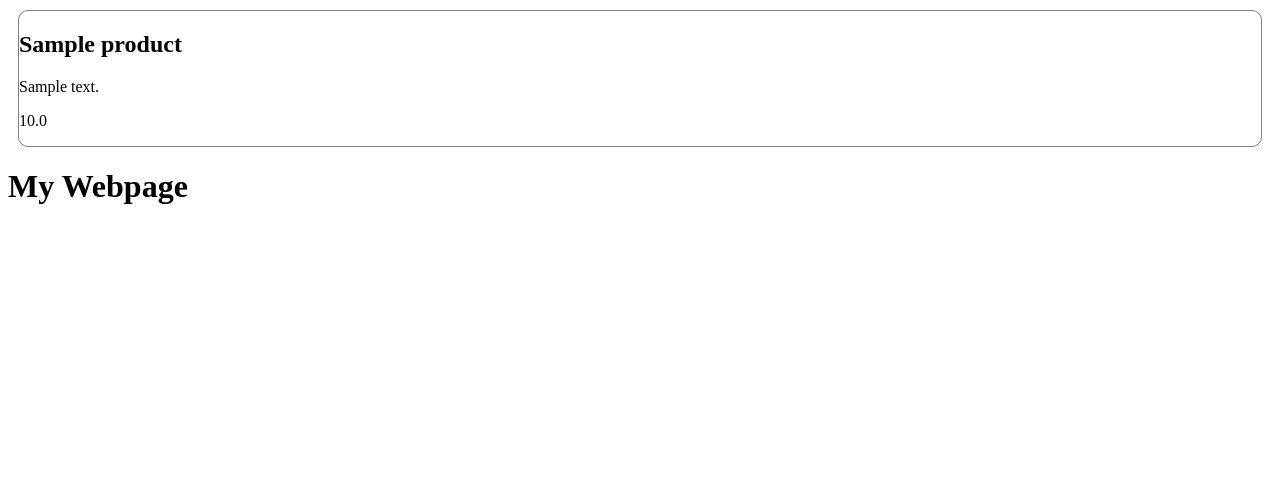
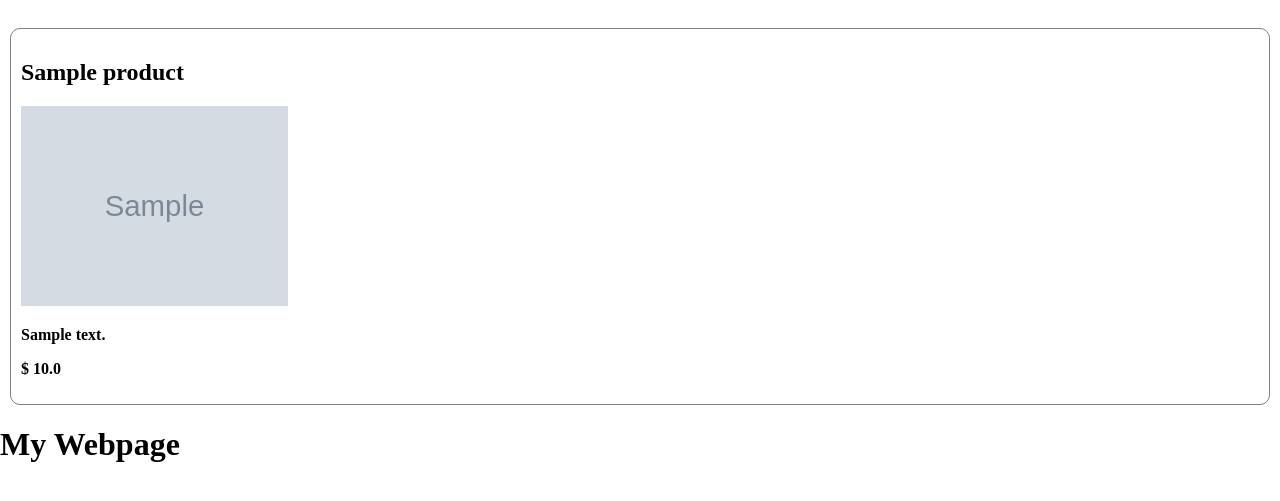
Before and after one commit to brunoricciweb/python, a FastAPI app: page /seeproducts in a window 1280 px wide. Shown: the top 501 px of the page. Run offline with FastAPI, Linux system fonts and the light colour scheme; tables that the repository leaves empty hold one stand-in row (values such as "Sample post"); grey boxes marked "Sample" are stand-in pictures.

Commit message:
modificada la tabla products

```diff
--- a/ecommerce/db.py
+++ b/ecommerce/db.py
@@ -7,6 +7,7 @@
     name: str = Field(index=True)
     description: str
     price: float | None = Field(default=None, index=True)
+    img_url: str = ''
 
 
 sqlite_file_name = "database.db"
--- a/ecommerce/templates/index.html
+++ b/ecommerce/templates/index.html
@@ -2,13 +2,34 @@
 <html lang="en">
 <head>
     <title>My Webpage</title>
+    <style>
+        img{
+            height: 200px;
+        }
+        div{
+            margin:10px;
+            border:1px solid gray;
+            border-radius:10px;
+            padding: 10px;
+            min-width: 350px;
+            width: auto;
+        }
+        body{
+            display:inline;
+        }
+        p{
+            font-weight:bold
+        }
+
+    </style>
 </head>
 <body>
     {% for p in productsList %}
-    <div style="margin:10px;border:1px solid gray;border-radius:10px">
+    <div>
        <h2>{{p.name}}</h2>
+       <img src={{p.img_url}} alt="">
        <p>{{p.description}}</p>
-       <p>{{p.price}}</p>
+       <p>$ {{p.price}}</p>
     </div>
     {% endfor %}
 
```
